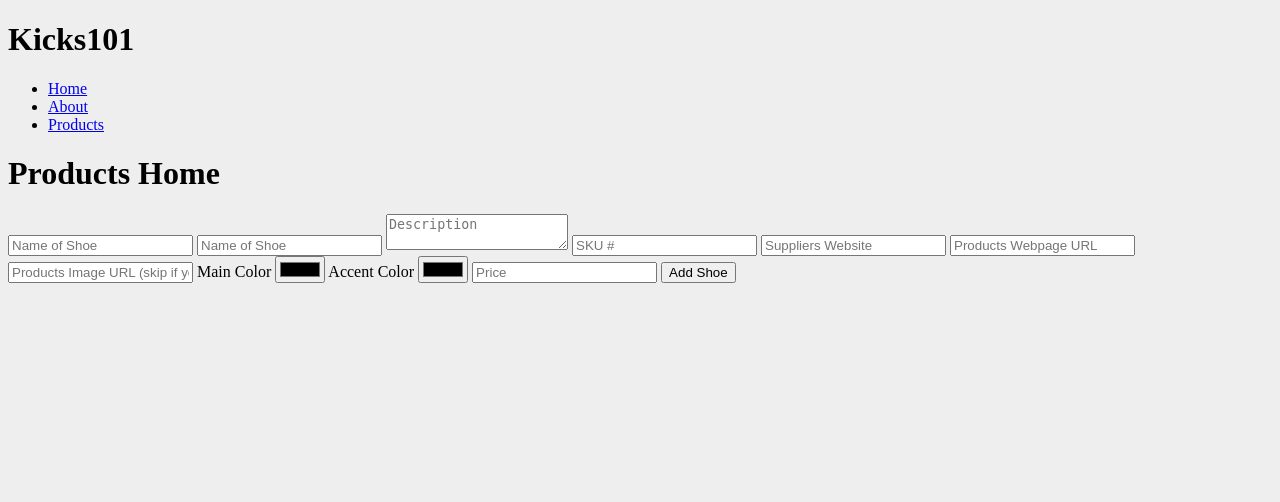
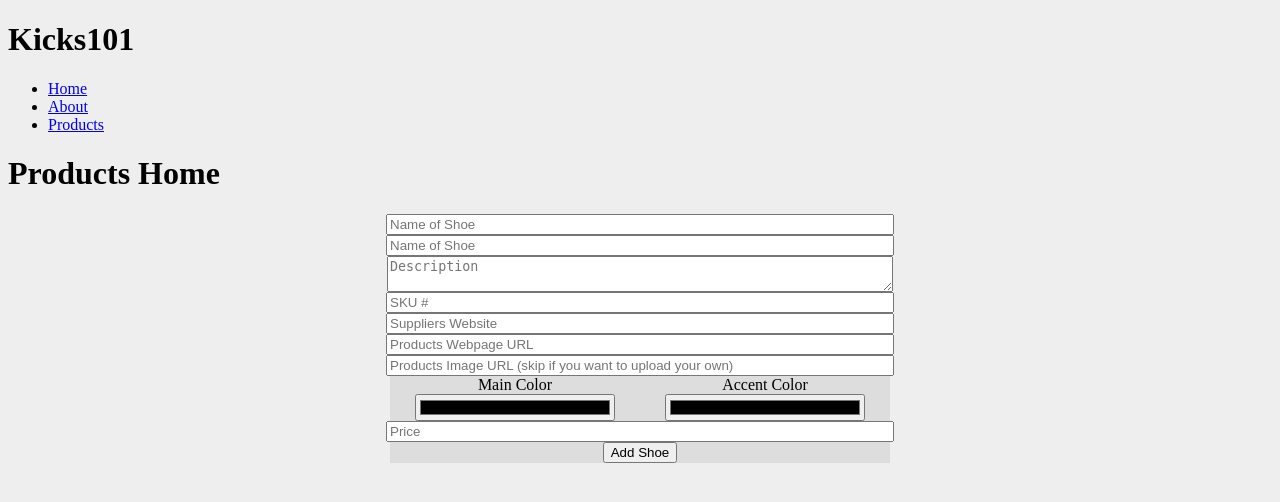
Before and after one commit to WideSpreadOS/kicks101, a Node server app: page /products in a window 1280 px wide. Shown: the top 502 px of the page. Run offline with Node 20, Linux system fonts and the light colour scheme; data that the repository does not hold is empty; some libraries are stand-ins or nearby versions.

Commit message:
added a little style to products page for testing

```diff
--- a/routes/products.js
+++ b/routes/products.js
@@ -11,8 +11,9 @@ const Shoe = require('../models/Shoe');
 
 
 // Welcome Page
-router.get('/', (req, res) => {
-    res.render('products/home', { page: 'Home' });
+router.get('/', async (req, res) => {
+    const shoes = await Shoe.find();
+    res.render('products/home', { page: 'Home', shoes });
 });
 
 router.post('/shoes/add', (req, res) => {
--- a/views/products/home.ejs
+++ b/views/products/home.ejs
@@ -1,4 +1,65 @@
-
+<style>
+    form {
+        display: flex;
+        flex-direction: column;
+        align-items: center;
+        justify-content: center;
+        width: 500px;
+        max-width: 90%;
+        margin: 0 auto;
+        background: #ddd;
+    }
+    .colors {
+        display: flex;
+        flex-direction: row;
+        align-items: center;
+        justify-content: center;
+        flex-wrap: nowrap;
+        width: 100%;
+    }
+    .color {
+        display: flex;
+        flex-direction: column;
+        align-items: center;
+        justify-content: center;
+        flex-wrap: nowrap;
+        width: 50%;
+    }
+    input {
+        width: 100%;
+    }
+    input[type=color] {
+        width: 80%;
+    }
+    textarea {
+        width: 100%;
+    }
+    .product-section {
+        display: flex;
+        flex-direction: row;
+        flex-wrap: wrap;
+        justify-content: center;
+        align-items: center;
+        padding-top: 30px;
+    }
+    .product-card {
+        width: 300px;
+        margin-bottom: 20px;
+        background: #ddd;
+        border-radius: 6px;
+        display: flex;
+        flex-direction: column;
+        align-items: center;
+        justify-content: center;
+        padding: 8px;
+        padding-bottom: 15px;
+    }
+    .product-card img {
+        max-width: 300px;
+        max-height: 300px;
+        border-radius: 6px;
+    }
+</style>
 <%- include('../partials/main.ejs'); %>
 
 <h1>Products Home</h1>
@@ -13,11 +74,30 @@
         <input type="url" name="supplier_website" placeholder="Suppliers Website">
         <input type="url" name="product_webpage" placeholder="Products Webpage URL">
         <input type="url" name="product_image_url" placeholder="Products Image URL (skip if you want to upload your own)">
-        <label for="color1">Main Color</label>
-        <input type="color" name="color1" id="color1">
-        <label for="color2">Accent Color</label>
-        <input type="color" name="color2" id="color2">
+        <div class="colors">
+            <div class="color">
+                <label for="color1">Main Color</label>
+                <input type="color" name="color1" id="color1">
+            </div>
+            <div class="color">
+                <label for="color2">Accent Color</label>
+                <input type="color" name="color2" id="color2">
+            </div>
+        </div>
         <input type="number" name="price" placeholder="Price">
         <button type="submit">Add Shoe</button>
     </form>
 </section>
+
+
+<div class="product-section">
+    <% shoes.forEach(function(shoe) { %>
+        <div class="product-card">
+            <h3><%= shoe.company %></h3>
+            <h5><%= shoe.shoe_name %></h5>
+            <small><%= shoe.sku %></small>
+            <p><%= shoe.description %></p>
+            <img src="<%= shoe.product_image_url %>" alt="">
+        </div>
+    <% }) %>
+</div>
```
